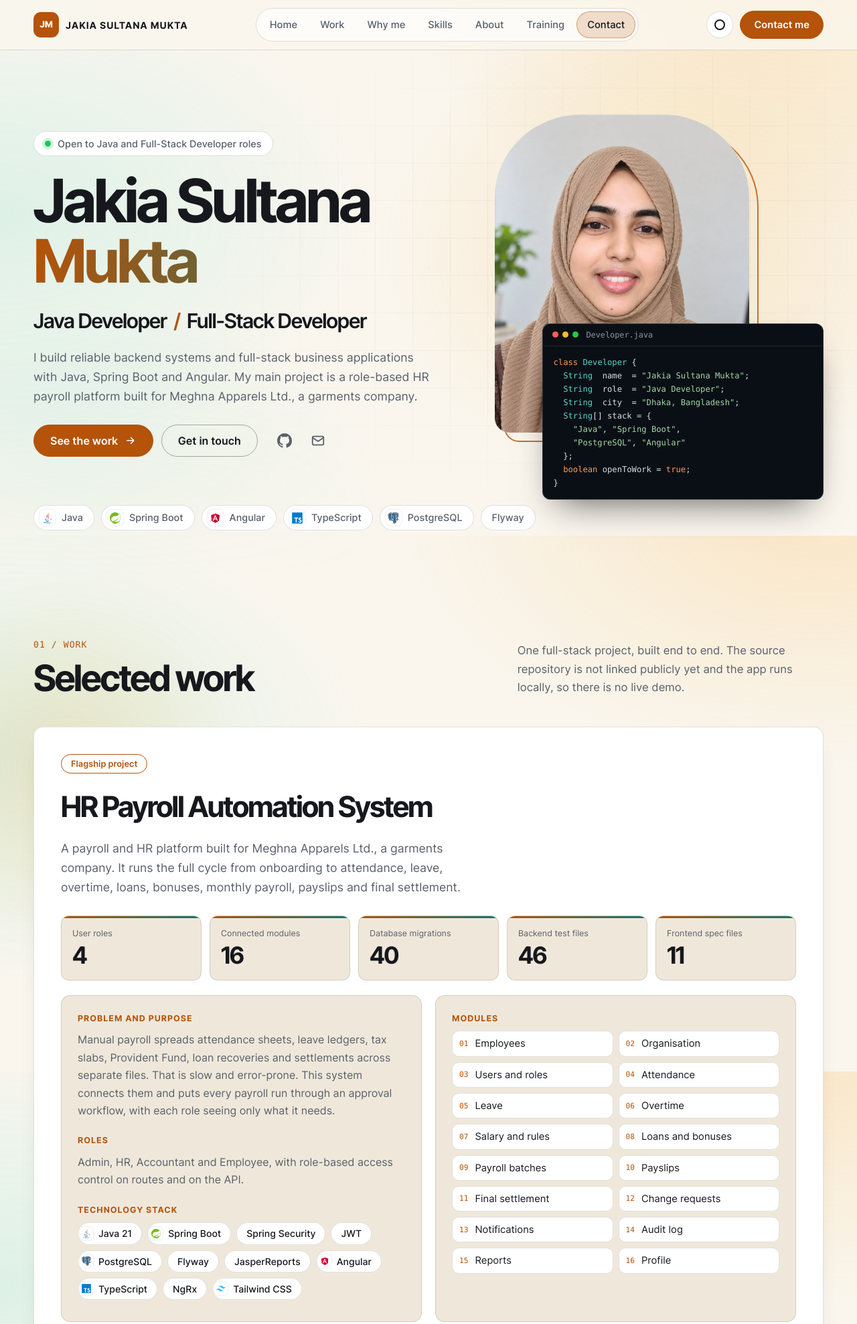
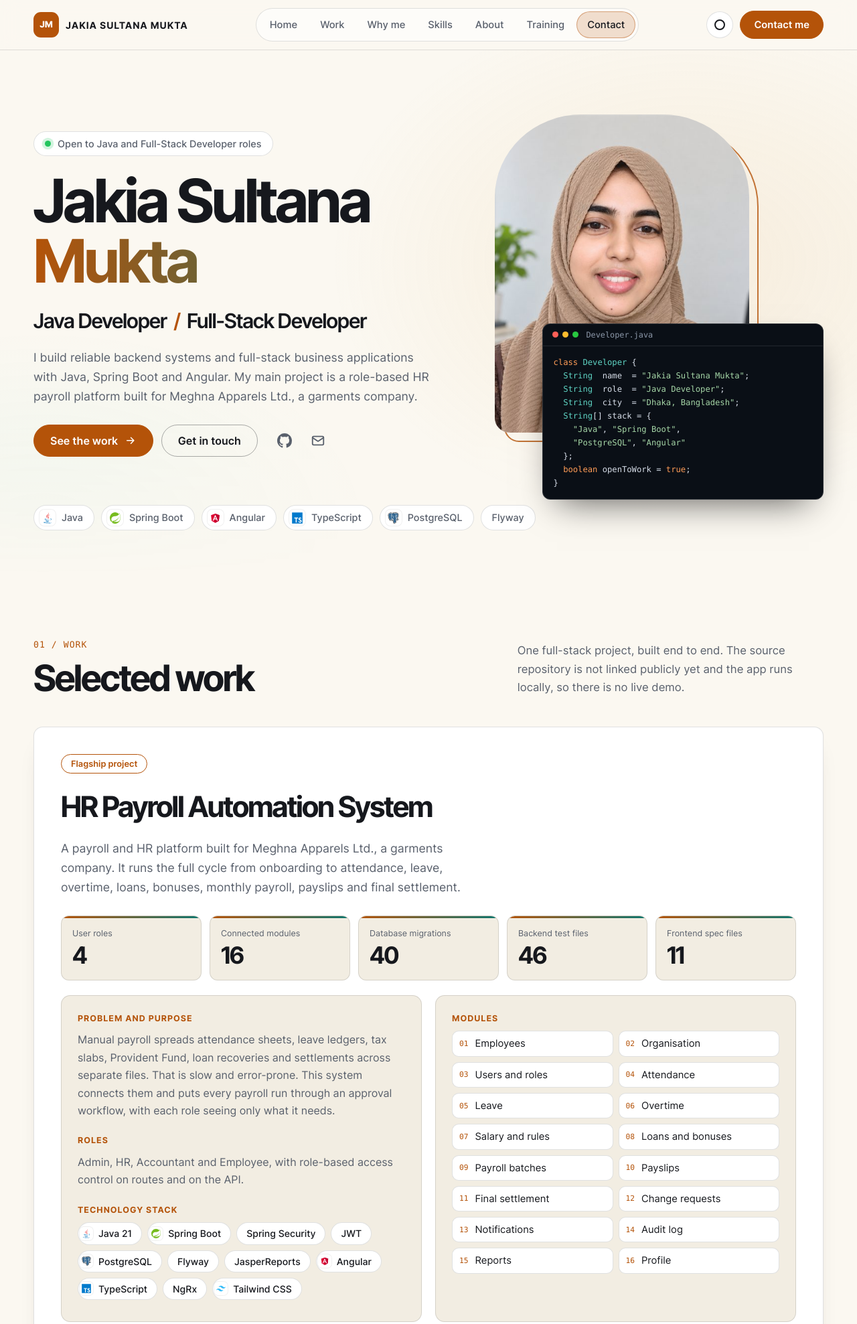
Before and after one commit to JakiaSultana70/portfolio, a plain HTML site: page index.html in a window 1280 px wide. Shown: the top 1977 px of the page at 67% size. Drawn offline with Linux system fonts and the light colour scheme.

Commit message:
Remove dotted background and decorative grid/glows for a cleaner theme
CSS only. Drop the dot pattern, hero grid and section glow blobs. Use solid
navy and ivory page backgrounds with one soft hero gradient and flat
section tints so cards and panels stand out cleanly in both themes.

Co-Authored-By: Claude Sonnet 5.5 <noreply@anthropic.com>

```diff
--- a/styles.css
+++ b/styles.css
@@ -1,11 +1,11 @@
 @font-face{font-family:"Inter Variable";src:url(assets/fonts/inter-latin-wght-normal.woff2) format("woff2");font-weight:100 900;font-display:swap}
 @font-face{font-family:"Inter Tight Variable";src:url(assets/fonts/inter-tight-latin-wght-normal.woff2) format("woff2");font-weight:100 900;font-display:swap}
-:root{color-scheme:dark;--bg:#08101a;--bg2:#0e1827;--surface:#142033;--text:#eef1f5;--muted:#a1adbd;--brand:#f5a524;--brand-strong:#f5a524;--on-brand:#1a1100;--accent2:#2dd4bf;--line:rgba(238,241,245,.12);--line-strong:rgba(238,241,245,.3);--card:rgba(255,255,255,.05);--glow1:rgba(245,165,36,.2);--glow2:rgba(45,212,191,.16);--dot:rgba(238,241,245,.05);--shadow:0 18px 40px -24px rgba(0,0,0,.7);--grid:rgba(238,241,245,.05);--code-bg:#0a0f16;--r:14px;--ease:cubic-bezier(.22,1,.36,1);--display:"Inter Tight Variable","Inter Variable","Segoe UI",Helvetica,Arial,sans-serif;--body:"Inter Variable","Segoe UI",Helvetica,Arial,sans-serif;--mono:ui-monospace,"Cascadia Code",Consolas,Menlo,monospace}
-@media (prefers-color-scheme:light){:root:not([data-theme]){color-scheme:light;--bg:#faf6ee;--bg2:#efe8da;--surface:#fff;--text:#16181d;--muted:#59606c;--brand:#b45309;--brand-strong:#b45309;--on-brand:#fff;--accent2:#0f766e;--line:rgba(22,24,29,.13);--line-strong:rgba(22,24,29,.35);--card:#fff;--glow1:rgba(245,165,36,.2);--glow2:rgba(45,212,191,.14);--dot:rgba(22,24,29,.05);--shadow:0 1px 2px rgba(60,40,10,.06),0 18px 34px -22px rgba(60,40,10,.28);--grid:rgba(22,24,29,.06)}}
-:root[data-theme=light]{color-scheme:light;--bg:#faf6ee;--bg2:#efe8da;--surface:#fff;--text:#16181d;--muted:#59606c;--brand:#b45309;--brand-strong:#b45309;--on-brand:#fff;--accent2:#0f766e;--line:rgba(22,24,29,.13);--line-strong:rgba(22,24,29,.35);--card:#fff;--glow1:rgba(245,165,36,.2);--glow2:rgba(45,212,191,.14);--dot:rgba(22,24,29,.05);--shadow:0 1px 2px rgba(60,40,10,.06),0 18px 34px -22px rgba(60,40,10,.28);--grid:rgba(22,24,29,.06)}
+:root{color-scheme:dark;--bg:#08101a;--bg2:#0e1827;--surface:#142033;--text:#eef1f5;--muted:#a1adbd;--brand:#f5a524;--brand-strong:#f5a524;--on-brand:#1a1100;--accent2:#2dd4bf;--line:rgba(238,241,245,.12);--line-strong:rgba(238,241,245,.3);--card:rgba(255,255,255,.05);--glow1:rgba(245,165,36,.1);--glow2:rgba(45,212,191,.09);--shadow:0 18px 40px -24px rgba(0,0,0,.7);--code-bg:#0a0f16;--r:14px;--ease:cubic-bezier(.22,1,.36,1);--display:"Inter Tight Variable","Inter Variable","Segoe UI",Helvetica,Arial,sans-serif;--body:"Inter Variable","Segoe UI",Helvetica,Arial,sans-serif;--mono:ui-monospace,"Cascadia Code",Consolas,Menlo,monospace}
+@media (prefers-color-scheme:light){:root:not([data-theme]){color-scheme:light;--bg:#fbf8f1;--bg2:#f2ede2;--surface:#fff;--text:#16181d;--muted:#59606c;--brand:#b45309;--brand-strong:#b45309;--on-brand:#fff;--accent2:#0f766e;--line:rgba(22,24,29,.13);--line-strong:rgba(22,24,29,.35);--card:#fff;--glow1:rgba(217,160,70,.12);--glow2:rgba(45,212,191,.06);--shadow:0 1px 2px rgba(60,40,10,.06),0 18px 34px -22px rgba(60,40,10,.28)}}
+:root[data-theme=light]{color-scheme:light;--bg:#fbf8f1;--bg2:#f2ede2;--surface:#fff;--text:#16181d;--muted:#59606c;--brand:#b45309;--brand-strong:#b45309;--on-brand:#fff;--accent2:#0f766e;--line:rgba(22,24,29,.13);--line-strong:rgba(22,24,29,.35);--card:#fff;--glow1:rgba(217,160,70,.12);--glow2:rgba(45,212,191,.06);--shadow:0 1px 2px rgba(60,40,10,.06),0 18px 34px -22px rgba(60,40,10,.28)}
 *{box-sizing:border-box}
 html{scroll-behavior:smooth;scroll-padding-top:84px;overflow-x:clip}
-body{margin:0;font:16px/1.65 var(--body);color:var(--text);background:radial-gradient(900px 560px at 95% -5%,var(--glow1),transparent 70%),radial-gradient(800px 520px at 0% 40%,var(--glow2),transparent 70%),radial-gradient(circle,var(--dot) 1px,transparent 1.5px) 0 0/28px 28px,var(--bg);background-attachment:fixed;-webkit-font-smoothing:antialiased}
+body{margin:0;font:16px/1.65 var(--body);color:var(--text);background:var(--bg);-webkit-font-smoothing:antialiased}
 .container{width:min(1180px,100% - 32px);margin-inline:auto}
 a{color:var(--brand)}
 .sr-only{position:absolute;width:1px;height:1px;overflow:hidden;clip:rect(0 0 0 0);white-space:nowrap}
@@ -229,14 +229,9 @@ code{background:var(--bg2);padding:1px 6px;border-radius:6px;font-size:.88em;fon
 
 /* background theme: hero glow, section tints, card depth */
 .hero{position:relative;isolation:isolate;overflow:clip}
-.hero::before{content:"";position:absolute;inset:0;z-index:-1;background:radial-gradient(620px 520px at 78% 38%,var(--glow1),transparent 70%),radial-gradient(700px 420px at 8% 85%,var(--glow2),transparent 70%);-webkit-mask-image:linear-gradient(#000 65%,transparent);mask-image:linear-gradient(#000 65%,transparent)}
-.hero::after{content:"";position:absolute;inset:0;z-index:-1;background-image:linear-gradient(var(--grid) 1px,transparent 1px),linear-gradient(90deg,var(--grid) 1px,transparent 1px);background-size:56px 56px;-webkit-mask-image:radial-gradient(ellipse 70% 70% at 70% 40%,#000,transparent 75%);mask-image:radial-gradient(ellipse 70% 70% at 70% 40%,#000,transparent 75%)}
+.hero::before{content:"";position:absolute;inset:0;z-index:-1;background:radial-gradient(760px 560px at 80% 40%,var(--glow1),transparent 70%),radial-gradient(700px 420px at 5% 90%,var(--glow2),transparent 70%);-webkit-mask-image:linear-gradient(#000 70%,transparent);mask-image:linear-gradient(#000 70%,transparent)}
 .section{position:relative;isolation:isolate;overflow:clip}
-#projects::before,#skills::before,#training::before{content:"";position:absolute;z-index:-1;width:560px;height:560px;max-width:100%;border-radius:50%;pointer-events:none;filter:blur(30px)}
-#projects::before{top:0;left:-180px;background:radial-gradient(circle,var(--glow1),transparent 68%)}
-#skills::before{top:0;right:-200px;background:radial-gradient(circle,var(--glow2),transparent 68%)}
-#training::before{bottom:0;left:-200px;background:radial-gradient(circle,var(--glow1),transparent 68%)}
-.section.alt{background:linear-gradient(180deg,color-mix(in srgb,var(--bg2) 90%,transparent),color-mix(in srgb,var(--bg2) 45%,transparent));border-block:1px solid var(--line)}
+.section.alt{background:color-mix(in srgb,var(--bg2) 80%,transparent);border-block:1px solid var(--line)}
 .card,.skill-group,.meta-list,.training{box-shadow:var(--shadow)}
 .project{background:color-mix(in srgb,var(--surface) 55%,var(--card));box-shadow:var(--shadow)}
 .contact-panel{box-shadow:var(--shadow)}
```
